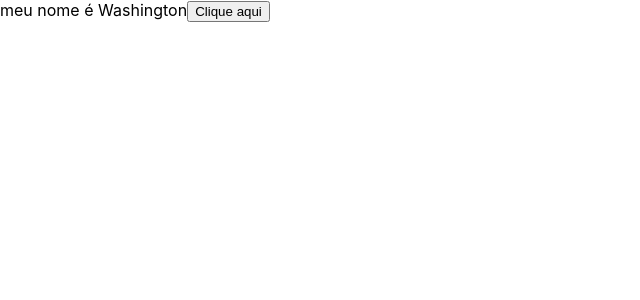
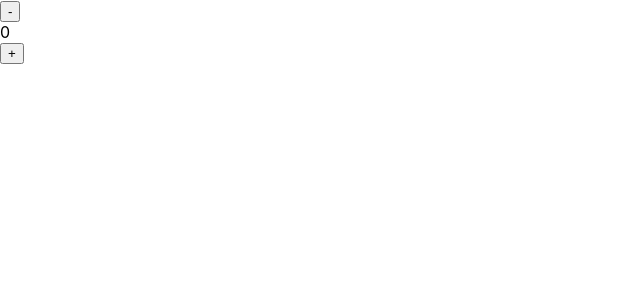
Before and after one commit to Washington95/projetos_react, a React (Vite) app in the folder react-vite/: page / in a window 1280 px wide. Shown: the top 300 px of the page, without its empty margins (0-640 px from the left). Built offline with nearby package versions, Linux system fonts and the light colour scheme.

Commit message:
desafio contador

```diff
--- a/react-vite/src/App.tsx
+++ b/react-vite/src/App.tsx
@@ -2,17 +2,22 @@ import { useState } from "react"
 
 const App = () =>{
 
-  const [name, troca] = useState('Washington');
+  const [n, troca] = useState(0);
 
 
-  const clicou = () =>{
-    troca('Luiz');
+  const menos = () =>{
+    troca(n - 1);
+  }
+
+  const mais = () =>{
+    troca(n + 1)
   }
 
   return(
     <div>
-      meu nome é {name}
-     <button onClick={clicou}>Clique aqui</button>
+     <button onClick={menos}>-</button>
+     <div>{n}</div>
+     <button onClick={mais}>+</button>
 
     </div>
 
```
